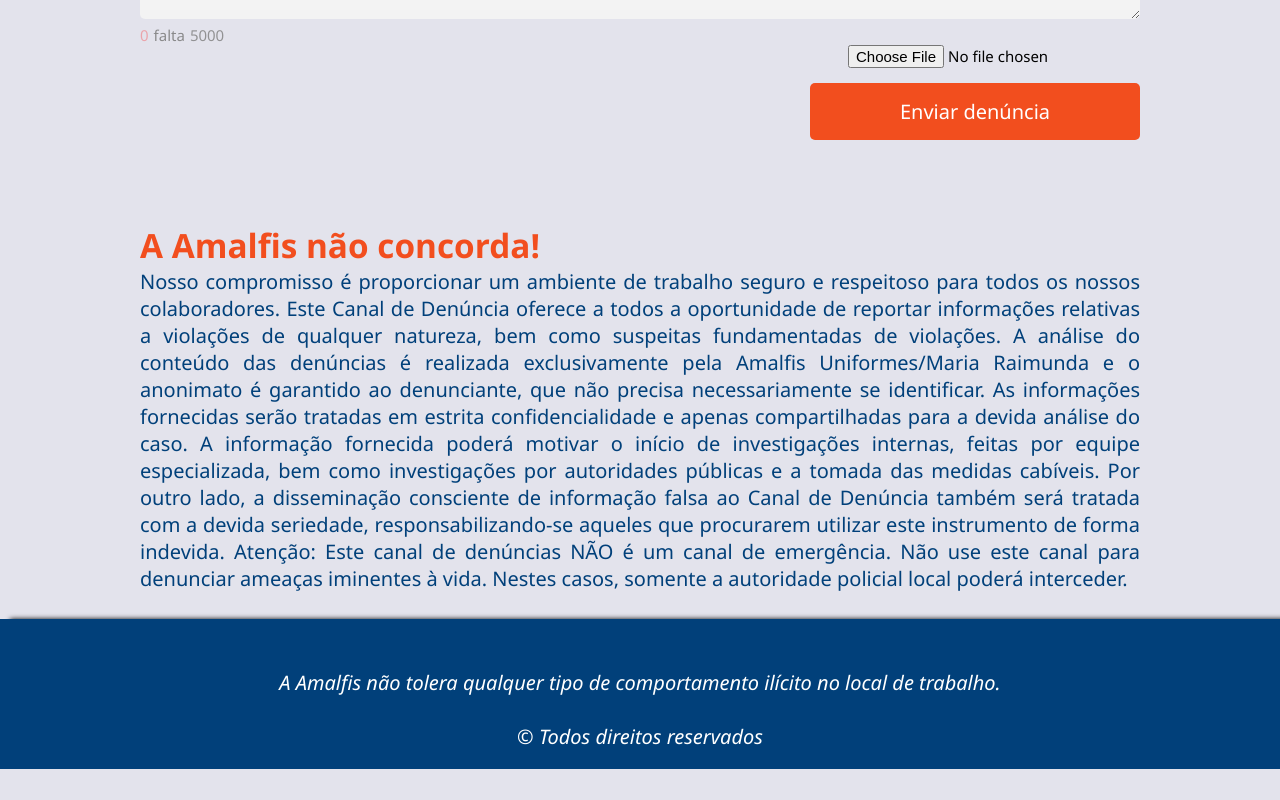
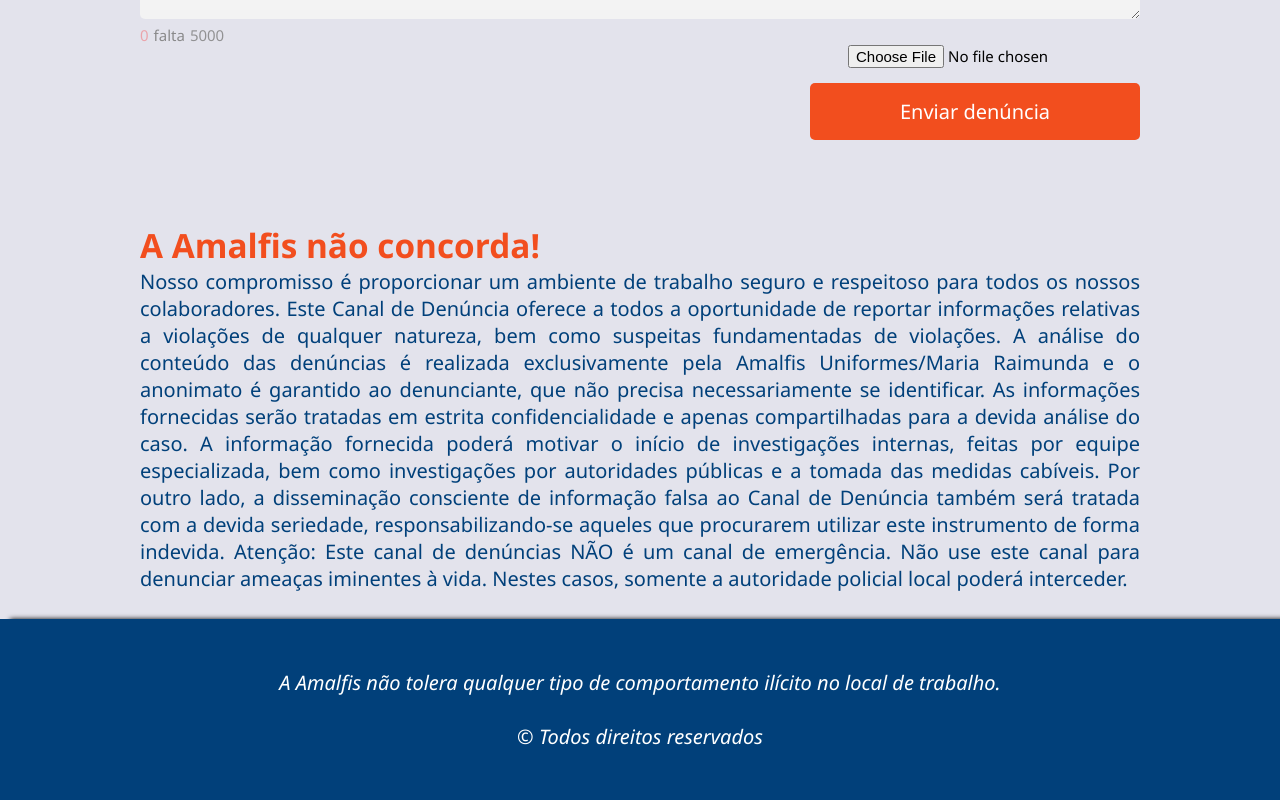
Before and after one commit to rafaelrvs/api-site-denuncia, a React (Vite) app in the folder frontend/: page / in a window 1280 px wide. Shown: the part 543-1343 px from the top of the page. Before the commit the page ends 1312 px from the top, so only its background shows below. Built offline with nearby package versions, Linux system fonts and the light colour scheme.

Commit message:
correção layout

```diff
--- a/frontend/src/Footer/Footer.css
+++ b/frontend/src/Footer/Footer.css
@@ -1,6 +1,6 @@
 .footer{
     padding: 50px;
-    height: 150px;
+    min-height: 150px;
     background-color:#01407a ;
     box-shadow: 10px 0px 5px black;
 }
```
